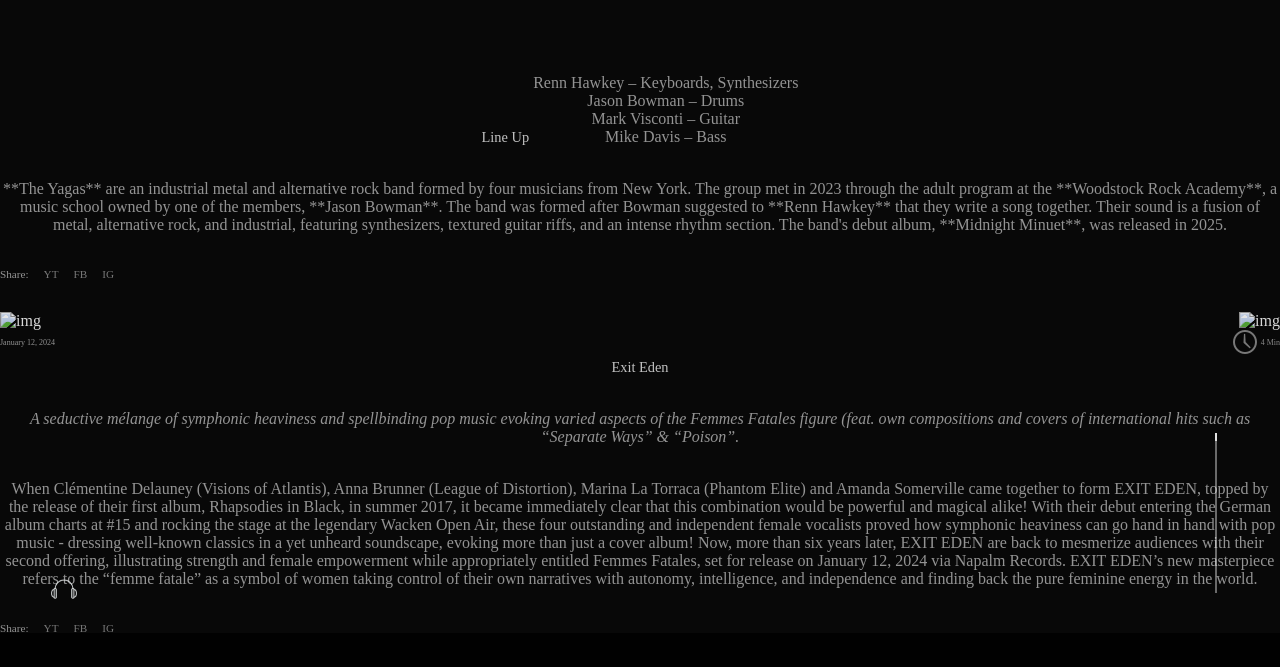
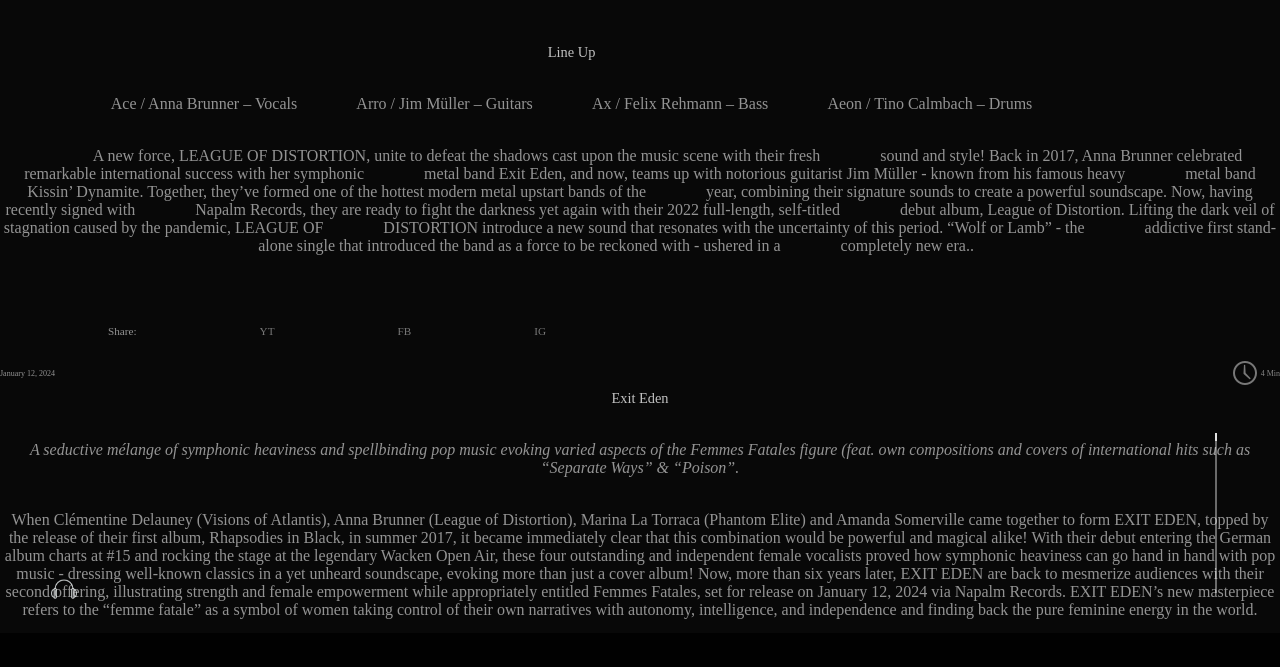
Before and after one commit to SimonePenido/the_yagas_fan, a plain HTML site: page blog-single.html in a window 1280 px wide. Shown: the part 167-834 px from the top of the page. Before the commit the page ends 803 px from the top, so only its background shows below. Drawn offline with nearby package versions, Linux system fonts and the light colour scheme.

Commit message:
Update blog-single.html

```diff
--- a/blog-single.html
+++ b/blog-single.html
@@ -62,43 +62,87 @@
 
         <!-- BLOG IMG -->
         <div class="blog-heading text-scroll">
+
               Line Up
+
             </div>
 
+
+
+            <!-- BLOG HEADING -->
+
+
+
+
+
+            <!-- PARAGRAPH -->
+
             <div class="para text-scroll">
-    Renn Hawkey – Keyboards, Synthesizers<br>
-    Jason Bowman – Drums<br>
-    Mark Visconti – Guitar<br>
-    Mike Davis – Bass
+
+              Ace / Anna Brunner – Vocals
+
+              Arro / Jim Müller – Guitars
+
+              Ax / Felix Rehmann – Bass
+
+              Aeon / Tino Calmbach – Drums
+
             </div>
+
+            <!-- PARAGRAPH -->
+
+
+
+
+
+            <!-- PARAGRAPH -->
+
             <div class="para text-scroll">
-    **The Yagas** are an industrial metal and alternative rock band formed by four musicians from New York. The group
-    met in 2023 through the adult program at the **Woodstock Rock Academy**, a music school owned by one of the members,
-    **Jason Bowman**. The band was formed after Bowman suggested to **Renn Hawkey** that they write a song together.
-    Their sound is a fusion of metal, alternative rock, and industrial, featuring synthesizers, textured guitar riffs,
-    and an intense rhythm section. The band's debut album, **Midnight Minuet**, was released in 2025.
+
+              A new force, LEAGUE OF DISTORTION, unite to defeat the shadows cast upon the music scene with their fresh
+
+              sound and style! Back in 2017, Anna Brunner celebrated remarkable international success with her symphonic
+
+              metal band Exit Eden, and now, teams up with notorious guitarist Jim Müller - known from his famous heavy
+
+              metal band Kissin’ Dynamite. Together, they’ve formed one of the hottest modern metal upstart bands of the
+
+              year, combining their signature sounds to create a powerful soundscape. Now, having recently signed with
+
+              Napalm Records, they are ready to fight the darkness yet again with their 2022 full-length, self-titled
+
+              debut album, League of Distortion. Lifting the dark veil of stagnation caused by the pandemic, LEAGUE OF
+
+              DISTORTION introduce a new sound that resonates with the uncertainty of this period. “Wolf or Lamb” - the
+
+              addictive first stand-alone single that introduced the band as a force to be reckoned with - ushered in a
+
+              completely new era..
+
             </div>
-<div class="share-links para">
-    <ul>
-        <li class="text-scroll">Share:</li>
-        <li><a href="YOUR_YOUTUBE_URL_HERE" class="text-scroll hover" target="_blank">YT</a></li>
-        <li><a href="YOUR_FACEBOOK_URL_HERE" class="text-scroll hover" target="_blank">FB</a></li>
-        <li><a href="YOUR_INSTAGRAM_URL_HERE" target="_blank" class="text-scroll hover">IG</a></li>
-    </ul>
-</div>
+
+            <!-- PARAGRAPH -->
+
+
 
                         <!-- SHARE LINKS -->
 
-            <!-- IMAGES -->
-            <div class="blog-text-img">
 
-              <div class="img-scroll">
-                <img src="images/album-thumbnail-four.jpeg" alt="img">
-              </div>
 
-              <div class="img-scroll">
-                <img src="images/album-thumbnail-five1.jpeg" alt="img">
-              </div>
+                        <div class="share-links para">
+
+                          <ul>
+
+                            <li class="text-scroll">Share:</li>
+
+                            <li><a href="https://www.youtube.com/channel/UCxHig_UFmTL_UtpzT0wA4IQ" class="text-scroll hover " target="_blank">YT</a></li>
+
+                            <li><a href="https://www.facebook.com/leagueofdistortion/" class="text-scroll hover " target="_blank">FB</a></li>
+
+                            <li><a href="https://www.instagram.com/leagueofdistortion/" target="_blank" class="text-scroll hover ">IG</a></li>
+
+                          </ul>
+
                         </div>
             <!-- IMAGES -->
 
```
Lines whose indentation alone changed are shown as unchanged.
